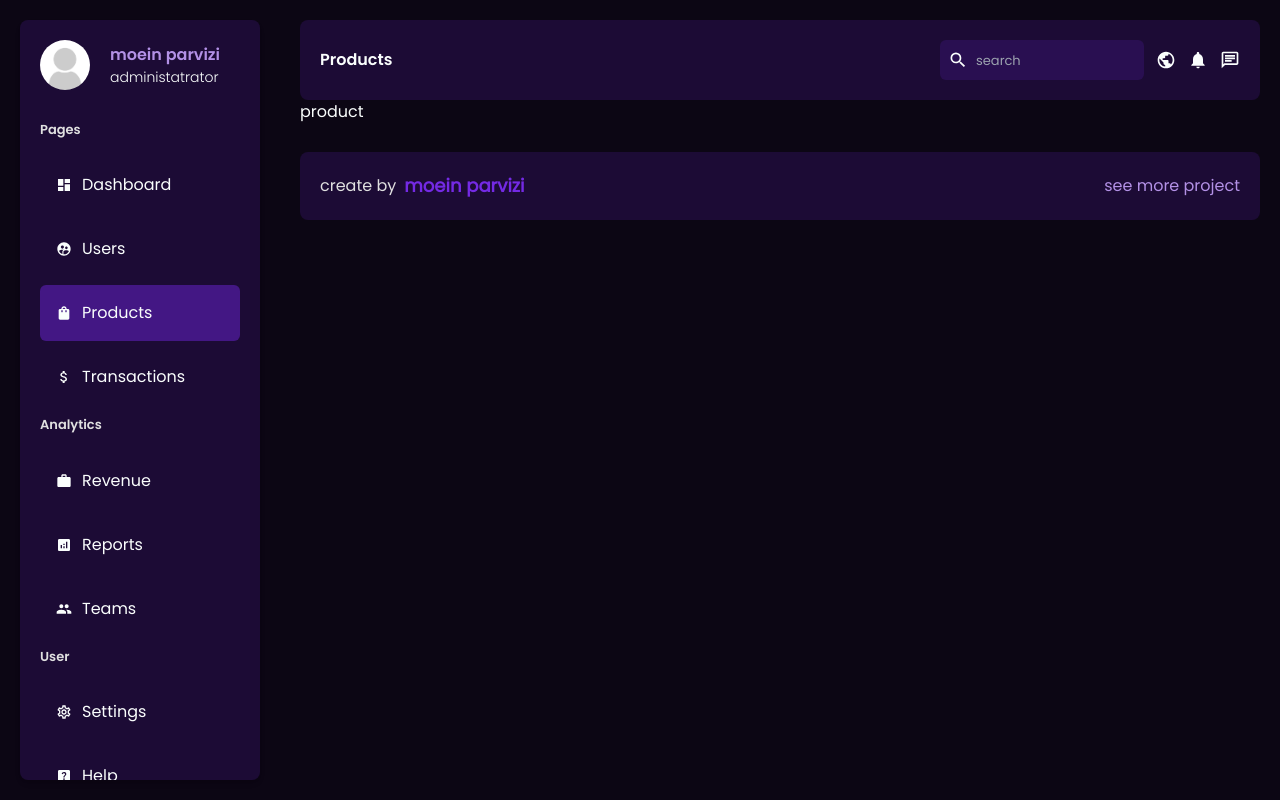
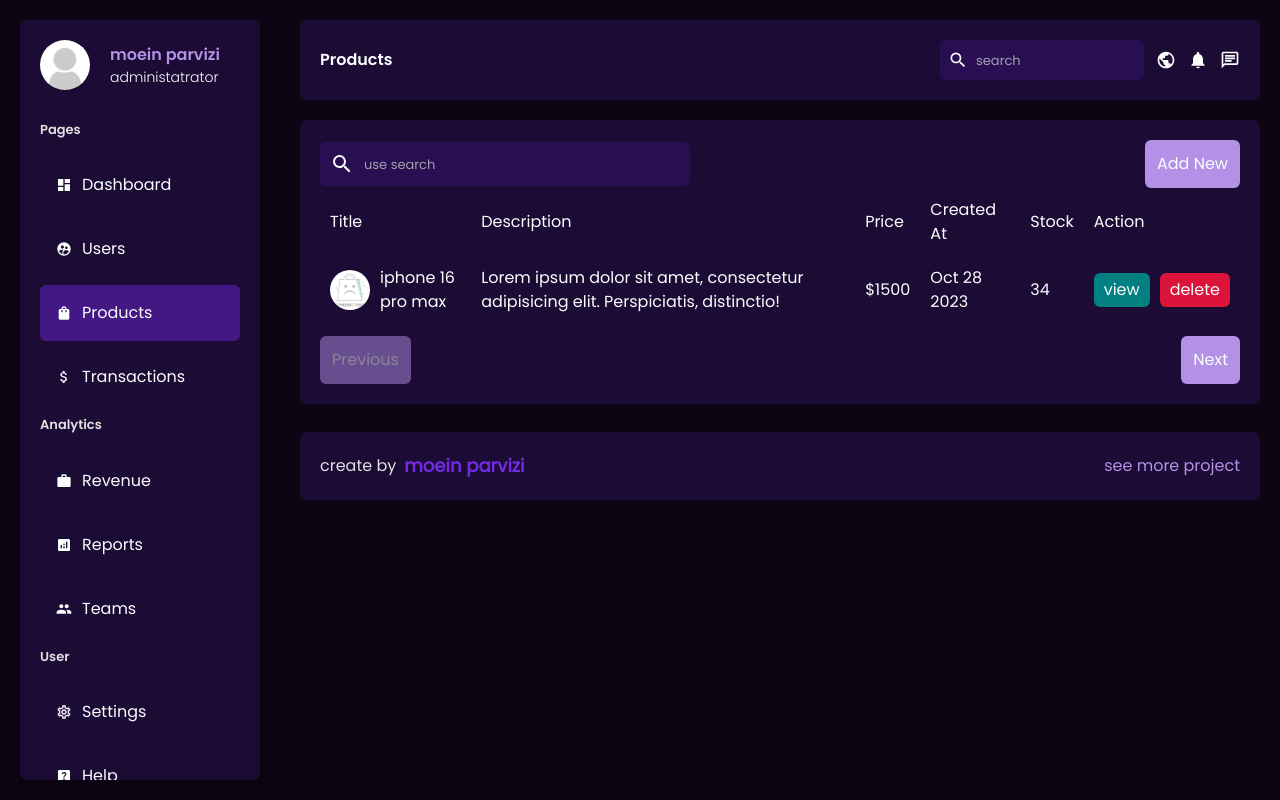
Before and after one commit to moeinparvizi/dashboard, a Next.js app: page /dashboard/products in a window 1280 px wide. Built offline with nearby package versions, Linux system fonts and the light colour scheme.

Commit message:
complated products ui page

```diff
--- a/app/dashboard/components/pagination/pagination.jsx
+++ b/app/dashboard/components/pagination/pagination.jsx
@@ -2,7 +2,7 @@ const Pagination = () => {
   return (
     <div className="w-full flex justify-between items-center mt-3">
       <button
-        className="capitalize transition-all hover:bg-accent rounded-md p-3 bg-primary opacity-75"
+        className="capitalize transition-all hover:bg-accent rounded-md p-3 bg-primary opacity-50"
         disabled
       >
         previous
--- a/app/dashboard/products/page.jsx
+++ b/app/dashboard/products/page.jsx
@@ -1,9 +1,74 @@
-const ProductsPage = () => {
+"use client"
+
+import Link from "next/link"
+import Search from "../components/search/search"
+import { motion } from "framer-motion"
+import Image from "next/image"
+import Pagination from "../components/pagination/pagination"
+
+const UsersPage = () => {
   return (
-    <div>
-      product
-    </div>
+    <motion.div
+      initial={{ y: -100, opacity: 0 }}
+      animate={{ y: 0, opacity: 1 }}
+      transition={{ type: "tween" }}
+      className="bg-bgDark rounded-lg mt-5 p-5"
+    >
+      <div className="flex justify-between items-center">
+        <Search placeholder="use search" />
+        <Link href="/dashboard/users/add">
+          <motion.button
+            whileTap={{ scale: 0.9 }}
+            whileHover={{ scale: 1.05 }}
+            className="capitalize hover:bg-accent rounded-md p-3 bg-primary"
+          >
+            add new
+          </motion.button>
+        </Link>
+      </div>
+      <table className="w-full [&>tbody>tr>td]:p-[10px] [&>thead>tr>td]:p-[10px]">
+        <thead>
+          <tr className="[&>td]:capitalize text-semibold">
+            <td>title</td>
+            <td>description</td>
+            <td>price</td>
+            <td>created at</td>
+            <td>stock</td>
+            <td>Action</td>
+          </tr>
+        </thead>
+        <tbody>
+          <tr>
+            <td>
+              <figure className="flex gap-[10px] items-center">
+                <Image
+                  width={40}
+                  height={40}
+                  className="rounded-full object-cover"
+                  alt="nothing"
+                  src="/noproduct.jpg"
+                />
+                iphone 16 pro max
+              </figure>
+            </td>
+            <td>Lorem ipsum dolor sit amet, consectetur adipisicing elit. Perspiciatis, distinctio!</td>
+            <td>$1500</td>
+            <td className="capitalize">oct 28 2023</td>
+            <td className="capitalize">34</td>
+            <td>
+              <div className="flex gap-[10px]">
+                <Link href="/">
+                  <button className="px-[10px] py-[5px] rounded-md text-text border-none bg-[teal]">view</button>
+                </Link>
+                <button className="px-[10px] py-[5px] rounded-md text-text border-none bg-[crimson]">delete</button>
+              </div>
+            </td>
+          </tr>
+        </tbody>
+      </table>
+      <Pagination />
+    </motion.div>
   )
 }
 
-export default ProductsPage
+export default UsersPage
```
Also changed, not shown: public/noproduct.jpg (added).
